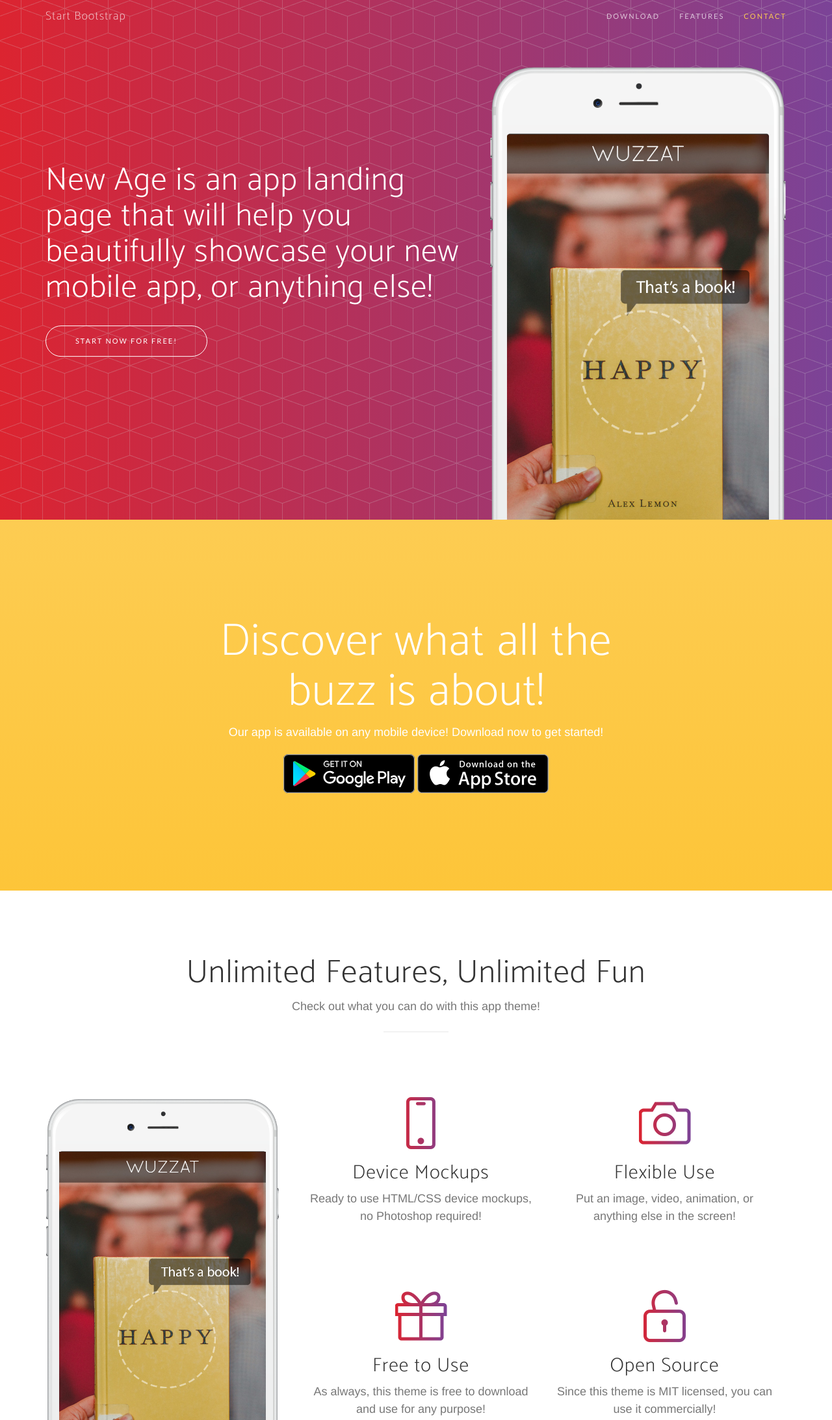
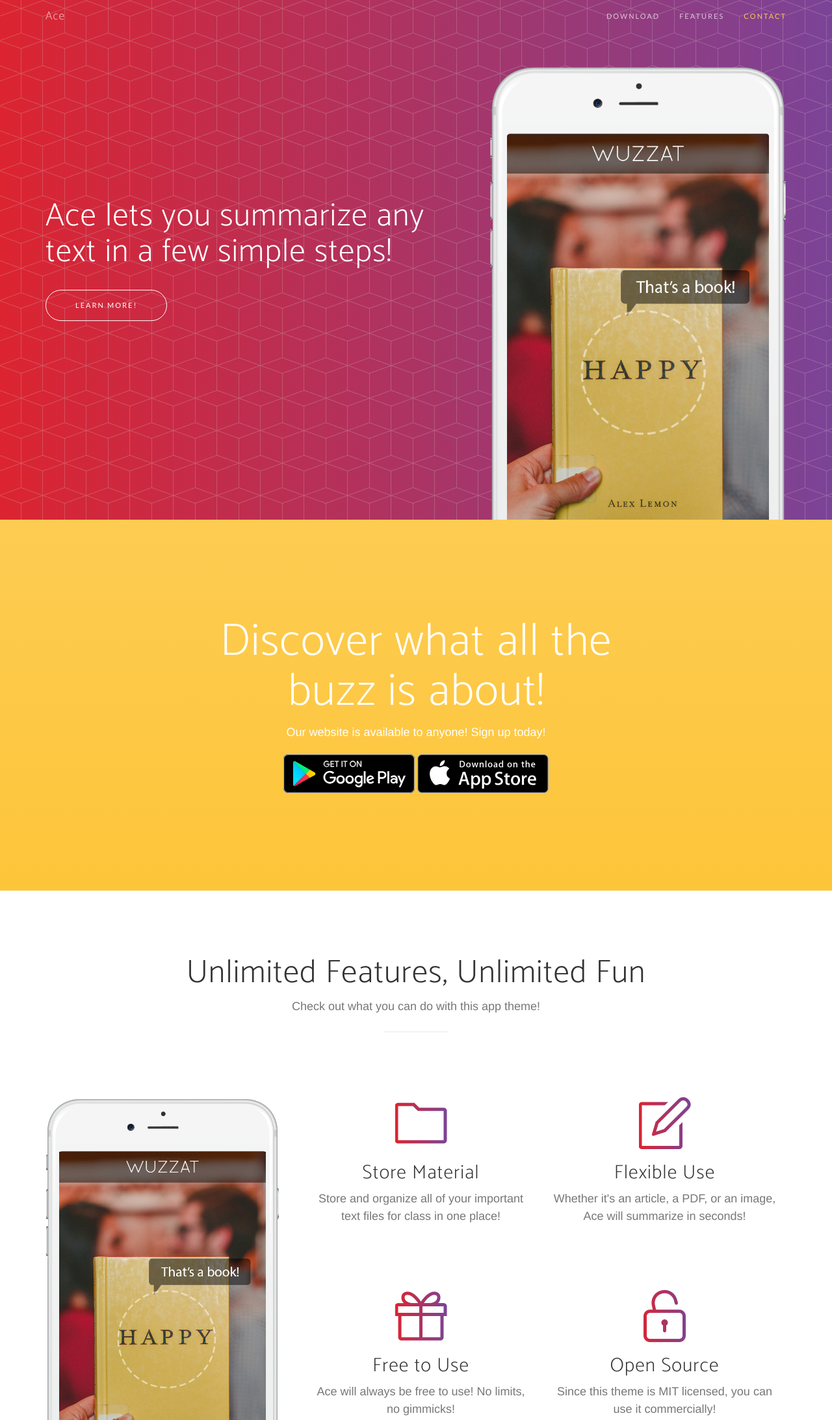
Before and after one commit to dudduss/ace, a website: page index.html in a window 1280 px wide. Shown: the top 2186 px of the page at 65% size. Drawn offline with nearby package versions, Linux system fonts and the light colour scheme; a web font is replaced by a local one.

Commit message:
edited a few things

```diff
--- a/index.html
+++ b/index.html
@@ -9,7 +9,7 @@
     <meta name="description" content="">
     <meta name="author" content="">
 
-    <title>New Age - Start Bootstrap Theme</title>
+    <title>Ace - The new way to read</title>
 
     <!-- Bootstrap Core CSS -->
     <link href="vendor/bootstrap/css/bootstrap.min.css" rel="stylesheet">
@@ -45,7 +45,7 @@
                 <button type="button" class="navbar-toggle collapsed" data-toggle="collapse" data-target="#bs-example-navbar-collapse-1">
                     <span class="sr-only">Toggle navigation</span> Menu <i class="fa fa-bars"></i>
                 </button>
-                <a class="navbar-brand page-scroll" href="#page-top">Start Bootstrap</a>
+                <a class="navbar-brand page-scroll" href="#page-top">Ace</a>
             </div>
 
             <!-- Collect the nav links, forms, and other content for toggling -->
@@ -73,8 +73,8 @@
                 <div class="col-sm-7">
                     <div class="header-content">
                         <div class="header-content-inner">
-                            <h1>New Age is an app landing page that will help you beautifully showcase your new mobile app, or anything else!</h1>
-                            <a href="#download" class="btn btn-outline btn-xl page-scroll">Start Now for Free!</a>
+                            <h1>Ace lets you summarize any text in a few simple steps! </h1>
+                            <a href="#download" class="btn btn-outline btn-xl page-scroll">Learn More!</a>
                         </div>
                     </div>
                 </div>
@@ -102,7 +102,7 @@
             <div class="row">
                 <div class="col-md-8 col-md-offset-2">
                     <h2 class="section-heading">Discover what all the buzz is about!</h2>
-                    <p>Our app is available on any mobile device! Download now to get started!</p>
+                    <p>Our website is available to anyone! Sign up today!</p>
                     <div class="badges">
                         <a class="badge-link" href="#"><img src="img/google-play-badge.svg" alt=""></a>
                         <a class="badge-link" href="#"><img src="img/app-store-badge.svg" alt=""></a>
@@ -143,16 +143,16 @@
                         <div class="row">
                             <div class="col-md-6">
                                 <div class="feature-item">
-                                    <i class="icon-screen-smartphone text-primary"></i>
-                                    <h3>Device Mockups</h3>
-                                    <p class="text-muted">Ready to use HTML/CSS device mockups, no Photoshop required!</p>
+                                    <i class="icon-folder text-primary"></i>
+                                    <h3>Store Material</h3>
+                                    <p class="text-muted">Store and organize all of your important text files for class in one place!</p>
                                 </div>
                             </div>
                             <div class="col-md-6">
                                 <div class="feature-item">
-                                    <i class="icon-camera text-primary"></i>
+                                    <i class="icon-note text-primary"></i>
                                     <h3>Flexible Use</h3>
-                                    <p class="text-muted">Put an image, video, animation, or anything else in the screen!</p>
+                                    <p class="text-muted">Whether it's an article, a PDF, or an image, Ace will summarize in seconds!</p>
                                 </div>
                             </div>
                         </div>
@@ -161,7 +161,7 @@
                                 <div class="feature-item">
                                     <i class="icon-present text-primary"></i>
                                     <h3>Free to Use</h3>
-                                    <p class="text-muted">As always, this theme is free to download and use for any purpose!</p>
+                                    <p class="text-muted">Ace will always be free to use! No limits, no gimmicks!</p>
                                 </div>
                             </div>
                             <div class="col-md-6">
@@ -180,7 +180,7 @@
     <section class="cta">
         <div class="cta-content">
             <div class="container">
-                <h2>Stop waiting.<br>Start building.</h2>
+                <h2>Stop struggling.<br>Start understanding.</h2>
                 <a href="#contact" class="btn btn-outline btn-xl page-scroll">Let's Get Started!</a>
             </div>
         </div>
@@ -206,7 +206,7 @@
 
     <footer>
         <div class="container">
-            <p>&copy; 2016 Start Bootstrap. All Rights Reserved.</p>
+            <p>&copy; 2017 Ace. All Rights Reserved.</p>
             <ul class="list-inline">
                 <li>
                     <a href="#">Privacy</a>
```
